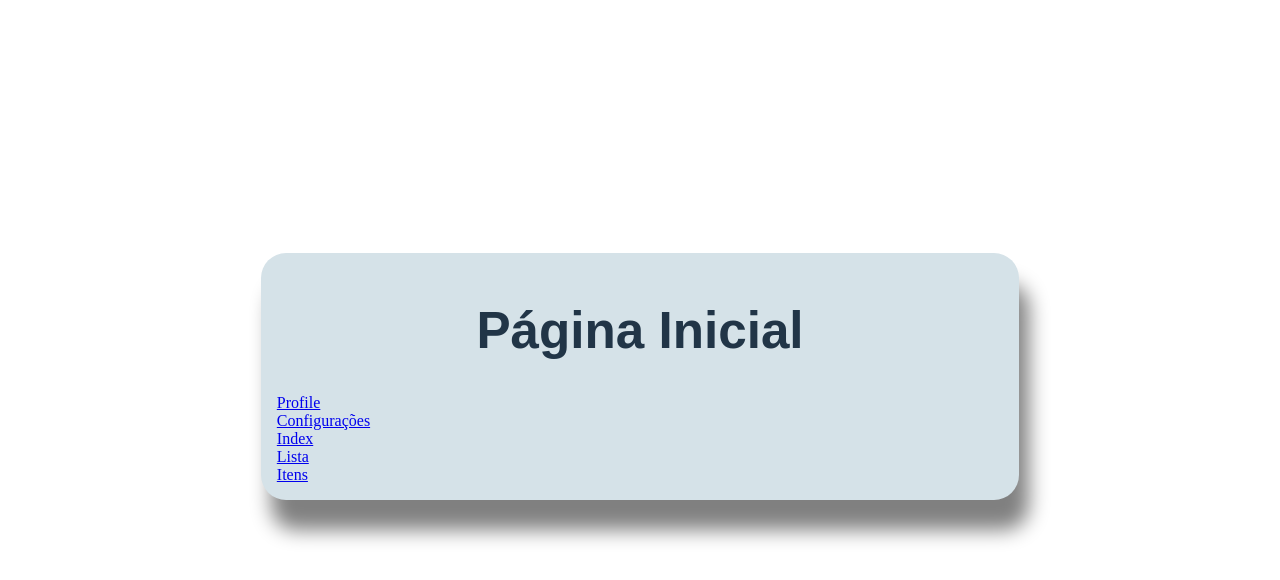
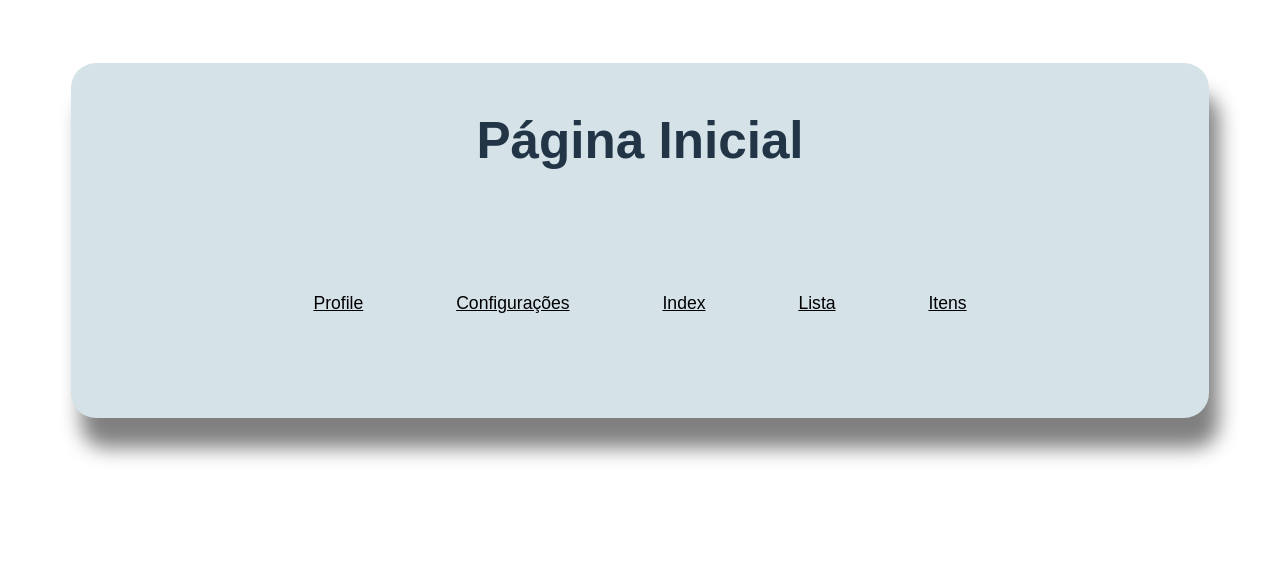
Before and after one commit to FernandoAndrada/-M3S13--EX4-Criando-4-rotas-React, a React (Vite) app in the folder 4router/: page / in a window 1280 px wide. Shown: the top 580 px of the page. Built offline with nearby package versions, Linux system fonts and the light colour scheme.

Commit message:
Finalizar CSS

```diff
--- a/4router/src/App.tsx
+++ b/4router/src/App.tsx
@@ -5,11 +5,11 @@ export function App() {
 
   return (
     <div className="App">
-      <Link to={`/`}>Profile</Link><br></br>
-      <Link to={`Config`}>Configurações</Link><br></br>
-      <Link to={`Index`}>Index</Link><br></br>
-      <Link to={`List`}>Lista</Link><br></br>
-      <Link to={`List/Id`}>Itens</Link><br></br>
+      <Link style={{ textDecoration:'', color:'black'}} to={`/`}>Profile</Link>
+      <Link style={{ textDecoration:'', color:'black'}} to={`Config`}>Configurações</Link>
+      <Link style={{ textDecoration:'', color:'black'}} to={`Index`}>Index</Link>
+      <Link style={{ textDecoration:'', color:'black'}} to={`List`}>Lista</Link>
+      <Link style={{ textDecoration:'', color:'black'}} to={`List/Id`}>Itens </Link>
     </div>
   )
 }
--- a/4router/src/index.css
+++ b/4router/src/index.css
@@ -51,16 +51,24 @@ button:focus-visible {
   padding: 1rem;
   background-color: rgb(213, 226, 232);
   border-radius: 25px;
-  margin: 20%;
+  margin: 5%;
 
 }
 
-.app{
+.App{
 
+  font-family: Arial, Helvetica, sans-serif;
   display: flex;
-  box-shadow: 10px 30px 20px gray;
-  flex-direction: column;
-  max-width: auto;
-  padding: 1rem;
+  align-items: center;
+  justify-content: center;
+  font-weight: 400;
+  font-size: 1.1rem;
+  color: rgb(50, 51, 52);
+  gap: 10%;
+  text-decoration: none;
+  margin: 8%;
 
 }
+.App:hover{
+  color: white;
+}
--- a/4router/src/main.tsx
+++ b/4router/src/main.tsx
@@ -6,13 +6,13 @@ import './index.css'
 import { Router } from './Router'
 
 ReactDOM.createRoot(document.getElementById("root") as HTMLElement).render(
+
  <div className='card'>
     <React.StrictMode>
       <BrowserRouter>
         <Router />
         <App/>
       </BrowserRouter>
-
     </React.StrictMode>
   </div>
 );
```
